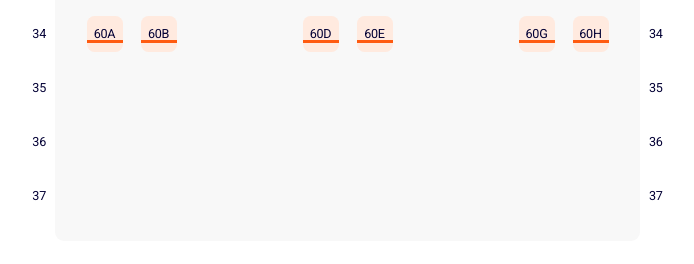
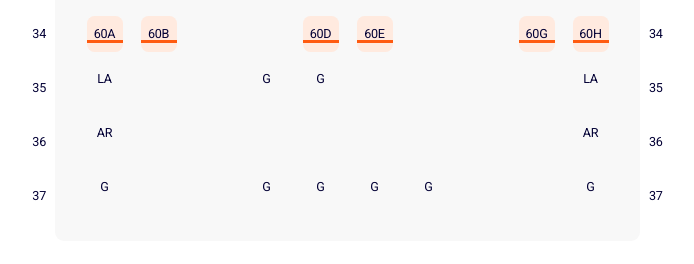
Before and after one commit to FRONTENDSCHOOLPLUS2/trifly, a Next.js app: page /order/seat-map in a window 1280 px wide. Shown: the part 1957-2221 px from the top of the page, without its empty margins (144-838 px from the left). Built offline with nearby package versions, Linux system fonts and the light colour scheme; no server answers; what recoil-persist would draw is missing.

Commit message:
🚧 cont: 날개 위치, 비상구 위치 완료, 시설 진행중

```diff
--- a/src/app/(primary)/order/seat-map/page.tsx
+++ b/src/app/(primary)/order/seat-map/page.tsx
@@ -3,12 +3,11 @@
 import { seatMap } from "@/lib/seatMap";
 import React, { useEffect, useState } from "react";
 import "./seat-map.scss";
+import { type } from "os";
 
 const Page = () => {
   const [grid, setGrid] = useState<Array<Array<any>> | null>(null);
-  const [length, setLength] = useState(0);
-
-  useEffect(() => {
+  // const [length, setLength] = useState(0);
   const { data } = seatMap;
   const seatData = data.map((item) => ({
     decks: item.decks,
@@ -21,8 +20,15 @@ const Page = () => {
     ),
   }));
 
-    const { width, length, exitRowsX } = seatData[0].decks[0].deckConfiguration;
+  const { width, length, startWingsX, endWingsX, exitRowsX } =
+    seatData[0].decks[0].deckConfiguration;
   console.log(exitRowsX);
+
+  useEffect(() => {
+    // console.log(exitRowsX);
+
+    // console.log(seatData[0].decks[0].deckConfiguration);
+
     // 데이터 length width에 따른 그리드
     const newGrid = Array(length)
       .fill(null)
@@ -35,12 +41,16 @@ const Page = () => {
       newGrid[row][col] = seatData[0].seats[0][idx];
     });
 
+    data[0].decks[0].facilities.map((item) => {
+      newGrid[item.coordinates.x][item.coordinates.y] = item;
+    });
+
     setGrid(newGrid);
-    setLength(length); // wing 테이블에 사용할 length
+    // setLength(length); // wing 테이블에 사용할 length
   }, []);
 
   if (!grid) {
-    return <div>엣헴</div>;
+    return <div>엣헴g</div>;
   }
 
   return (
@@ -51,9 +61,8 @@ const Page = () => {
             {Array.from({ length }).map((_, index) => (
               <tr
                 key={index}
-                className={`wing-seat ${index >= 2 && index <= 16 ? "wing" : ""} `}
+                className={`wing-seat ${index >= startWingsX && index <= endWingsX ? "wing" : null} ${exitRowsX.includes(index + 1) === true ? "exit" : null}`}
               >
-                {/* wing 테이블의 각 열 */}
                 <td className="wing-td">{index + 1}</td>
               </tr>
             ))}
@@ -69,18 +78,23 @@ const Page = () => {
                 key={rowIndex}
                 style={{ display: "flex" }}
               >
-                {row.map((cell, colIndex) => (
+                {row.map((cell, colIndex) => {
+                  // console.log(cell);
+                  return (
                     <td className="seat_table" key={colIndex}>
-                    {cell ? (
+                      {cell && !cell.code && (
                         <button
                           type="button"
                           className={`seat ${cell.travelerPricing[0].seatAvailabilityStatus}`}
                         >
                           {cell.number}
                         </button>
-                    ) : null}
+                      )}
+
+                      {cell && cell.code && <button>{cell.code}</button>}
                     </td>
-                ))}
+                  );
+                })}
               </tr>
             ))}
           </tbody>
@@ -93,7 +107,7 @@ const Page = () => {
             {Array.from({ length }).map((_, index) => (
               <tr
                 key={index}
-                className={`wing-seat ${index >= 2 && index <= 16 ? "wing" : ""} `}
+                className={`wing-seat ${index >= 2 && index <= 16 ? "wing" : ""} ${exitRowsX.includes(index + 1) === true ? "exit" : null}`}
               >
                 {/* wing 테이블의 각 열 */}
                 <td className="wing-td">{index + 1}</td>
```
Lines whose indentation alone changed are shown as unchanged.
